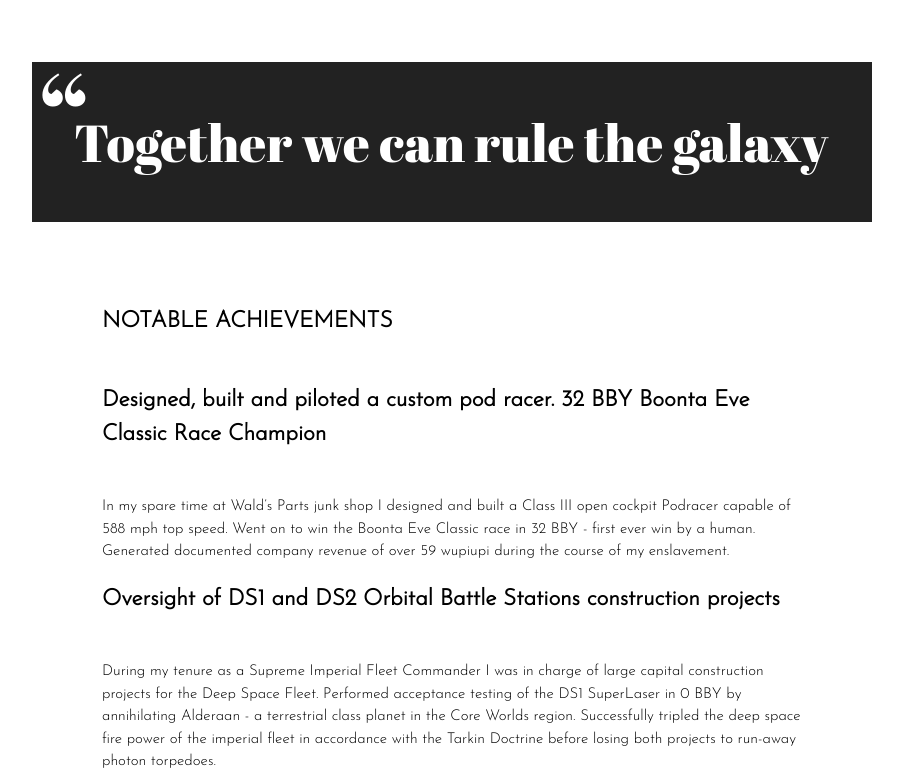
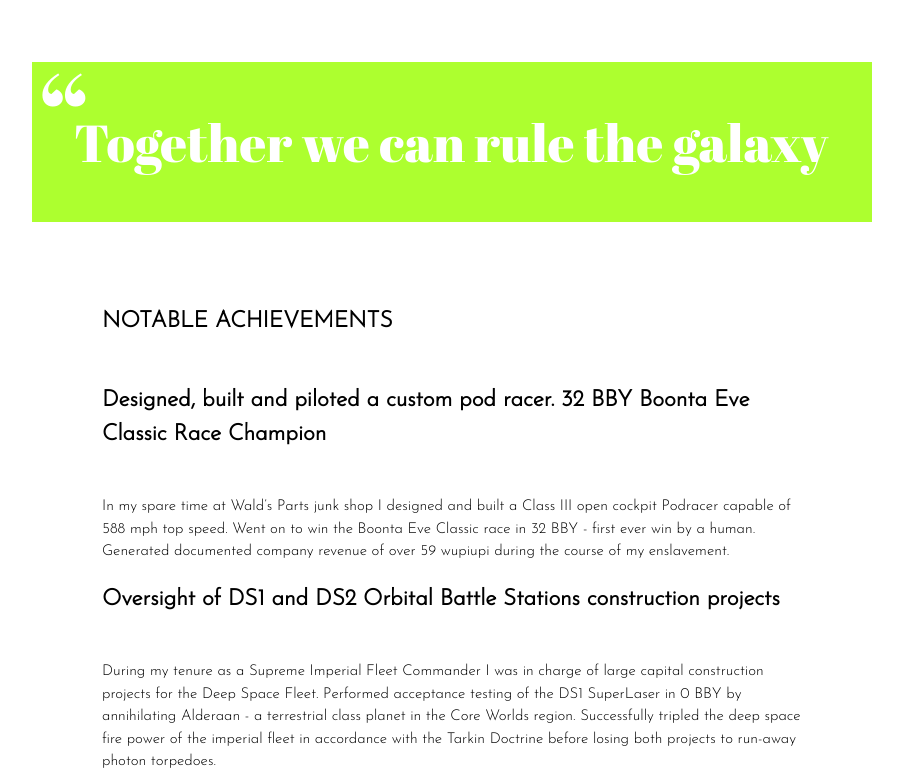
Before and after one commit to herdik/herdik.github.io, a plain HTML site: page index.html in a window 1280 px wide. Shown: the part 1233-2010 px from the top of the page, without its empty margins (188-1091 px from the left). Drawn offline with Linux system fonts and the light colour scheme.

Commit message:
change color blockquote

```diff
--- a/style.css
+++ b/style.css
@@ -44,7 +44,7 @@ blockquote {
 }
 
 blockquote {
-  background: #222;
+  background: greenyellow;
   color: white;
   padding:  45px 42px 45px 42px;
   font-size: 52px;
```
